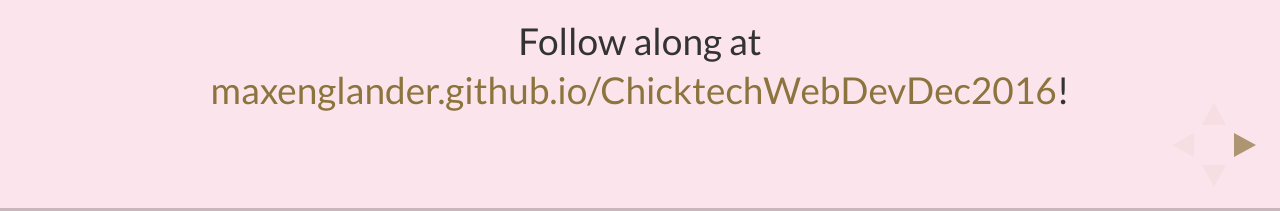
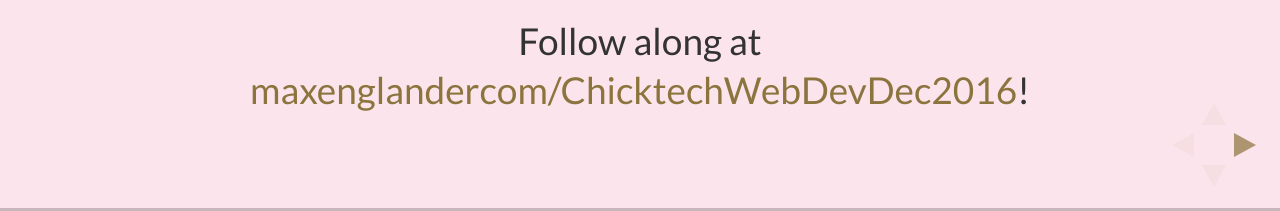
Before and after one commit to skyesantana/ChicktechWebDevDec2016, a website: page slides/index.html in a window 1280 px wide. Shown: the part 589-800 px from the top of the page. Drawn offline with Linux system fonts and the light colour scheme.

Commit message:
change maxenglander.{github.io=>com}

```diff
--- a/slides/index.html
+++ b/slides/index.html
@@ -38,7 +38,7 @@
                         <div style="height:150px; width: 150px; background-image:url('http://www.mcainternship.in/images/logo/javascript-logo.png');background-repeat:no-repeat;background-size:100% 100%;background-position:center;"></div>
                     </div>
 
-                    <p>Follow along at <a href="maxenglander.github.io/ChicktechWebDevDec2016/slides">maxenglander.github.io/ChicktechWebDevDec2016</a>!</p>
+                    <p>Follow along at <a href="maxenglander.com/ChicktechWebDevDec2016/slides">maxenglandercom/ChicktechWebDevDec2016</a>!</p>
                 </section>
                 <section data-background-color="#FCE4EC">
                     <header>
```
